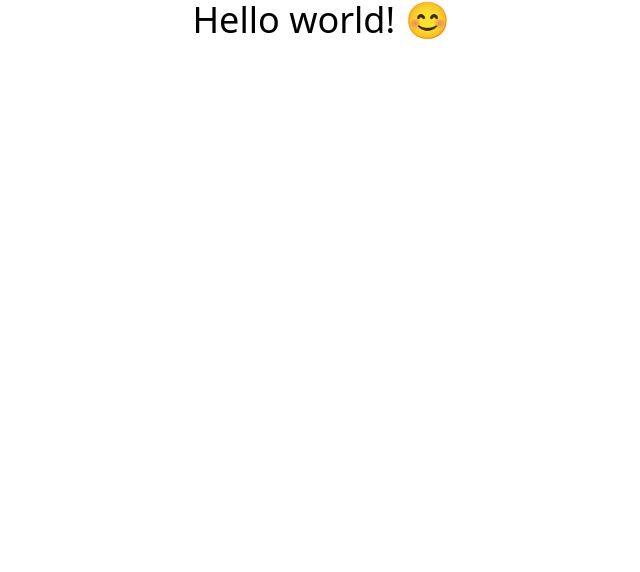
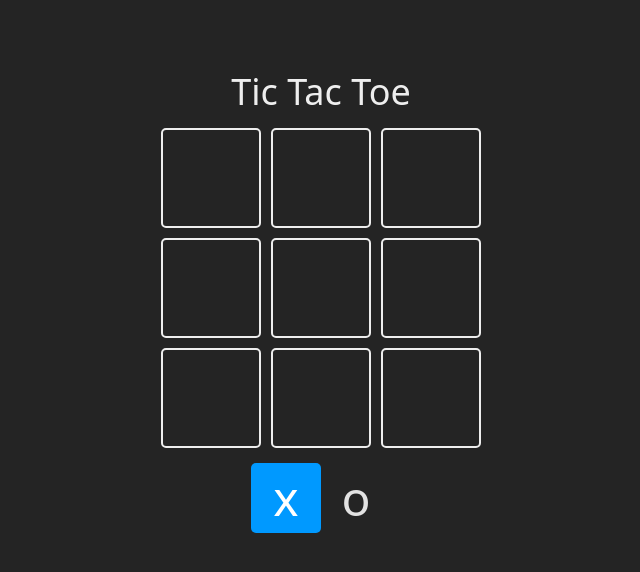
Before and after one commit to danielmateu/tic-tac-toe, a React (Vite) app: page / in a window 1280 px wide. Shown: the top 572 px of the page, without its empty margins (319-959 px from the left). Built offline with nearby package versions, Linux system fonts and the light colour scheme.

Commit message:
Reseteo del estado

```diff
--- /dev/null
+++ b/src/App.css
@@ -0,0 +1,44 @@
+#root {
+    max-width: 1280px;
+    margin: 0 auto;
+    padding: 2rem;
+    text-align: center;
+}
+
+.logo {
+    height: 6em;
+    padding: 1.5em;
+    will-change: filter;
+}
+
+.logo:hover {
+    filter: drop-shadow(0 0 2em #646cffaa);
+}
+
+.logo.react:hover {
+    filter: drop-shadow(0 0 2em #61dafbaa);
+}
+
+@keyframes logo-spin {
+    from {
+        transform: rotate(0deg);
+    }
+
+    to {
+        transform: rotate(360deg);
+    }
+}
+
+@media (prefers-reduced-motion: no-preference) {
+    a:nth-of-type(2) .logo {
+        animation: logo-spin infinite 20s linear;
+    }
+}
+
+.card {
+    padding: 2em;
+}
+
+.read-the-docs {
+    color: #888;
+}
--- a/src/App.jsx
+++ b/src/App.jsx
@@ -1,13 +1,116 @@
 
+import './App.css'
 
+import { useState } from 'react'
+import { Square } from './components/Square'
+
+const TURNS = {
+  X: 'x',
+  O: 'o'
+
+}
+
+const WINNER_COMBOS = [
+  [0, 1, 2],
+  [3, 4, 5],
+  [6, 7, 8],
+  [0, 3, 6],
+  [1, 4, 7],
+  [2, 5, 8],
+  [0, 4, 8],
+  [2, 4, 6],
+]
 
 function App() {
 
+  const [board, setBoard] = useState(Array(9).fill(null))
+  const [turn, setTurn] = useState(TURNS.X)
+  const [winner, setWinner] = useState(null)
+
+  /**
+   * If the board has a value at the first index of a winning combo, and that value is the same as the
+   * value at the second index of the winning combo, and that value is the same as the value at the
+   * third index of the winning combo, then return the value at the first index of the winning combo
+   * @returns The winner of the game.
+   */
+  const checkWinner = (boardToCheck) => {
+    for (const combo of WINNER_COMBOS) {
+      const [a, b, c] = combo
+      if (
+        boardToCheck[a] &&
+        boardToCheck[a] === boardToCheck[b] &&
+        boardToCheck[a] === boardToCheck[c]
+      ) {
+        return boardToCheck[a]
+      }
+    }
+    return null
+  }
+
+  const updateBoard = (index) => {
+    //No actualizar la posicion si ya hay algo o hay ganador
+    if (board[index] || winner) return
+    //Actualizar el tablero
+    const newBoard = [...board]
+    newBoard[index] = turn
+    setBoard(newBoard)
+    //Cambiar el turno
+    const newTurn = turn === TURNS.X ? TURNS.O : TURNS.X;
+    setTurn(newTurn)
+
+    //revisar si hay ganador
+    const newWinner = checkWinner(newBoard);
+    if (newWinner) {
+      setWinner(newWinner)
+    }// Check if game is over
+  }
+
+  const resetGame = () => {
+    setBoard(Array(9).fill(null))
+    setTurn(TURNS.X)
+    setWinner(null)
+  }
 
   return (
-    <div className="App">
-      <h1 className="text-4xl text-center">Hello world! 😊</h1>
-    </div>
+    <main className="board">
+      <h1 className="text-4xl">Tic Tac Toe</h1>
+      <section className="game">
+        {
+          board.map((_, index) => (
+            <Square key={index} index={index} updateBoard={updateBoard}>
+              {board[index]}
+            </Square>
+          ))
+        }
+      </section>
+
+      <section className="turn">
+        <Square isSelected={turn === TURNS.X}>{TURNS.X}</Square>
+        <Square isSelected={turn === TURNS.O}>{TURNS.O}</Square>
+      </section>
+
+      {
+        winner !== null && (
+          <section className="winner">
+            <div className="text">
+              <h2>
+                {
+                  winner === false ? 'Empate' : 'Ganó'
+                }
+              </h2>
+              <header className="win">
+                {winner && <Square>{winner}</Square>}
+              </header>
+
+              <footer>
+                <button onClick={resetGame}>Empezar de nuevo</button>
+
+              </footer>
+            </div>
+          </section>
+        )
+      }
+    </main>
   )
 }
 
--- /dev/null
+++ b/src/components/Square.jsx
@@ -0,0 +1,16 @@
+
+
+export const Square = ({children, isSelected, updateBoard, index}) => {
+
+    // const className = `square ${isSelected ? 'is-selected' : ''}`;
+
+    const handleClick = () => {
+        updateBoard(index)
+    }
+
+    return (
+        <div className={`square ${isSelected ? 'is-selected' : ''}`} onClick={handleClick}>
+            {children}
+        </div>
+    )
+}
--- a/src/index.css
+++ b/src/index.css
@@ -1,3 +1,135 @@
 @tailwind base;
 @tailwind components;
 @tailwind utilities;
+
+:root {
+    font-family: system-ui, -apple-system, BlinkMacSystemFont, 'Segoe UI', Roboto, Oxygen, Ubuntu, Cantarell, 'Open Sans', 'Helvetica Neue', sans-serif;
+    font-size: 16px;
+    line-height: 24px;
+    font-weight: 400;
+
+    color-scheme: light dark;
+    color: rgba(255, 255, 255, 0.87);
+    background-color: #242424;
+
+    font-synthesis: none;
+    text-rendering: optimizeLegibility;
+    -webkit-font-smoothing: antialiased;
+    -moz-osx-font-smoothing: grayscale;
+    -webkit-text-size-adjust: 100%;
+}
+
+body {
+    margin: 0;
+    display: flex;
+    justify-content: center;
+    min-width: 320px;
+    min-height: 100vh;
+}
+
+* {
+    padding: 0;
+    margin: 0;
+    box-sizing: border-box;
+}
+
+.board {
+    width: fit-content;
+    margin: 40px auto;
+    text-align: center;
+}
+
+.board h1 {
+    color: #eee;
+    margin-bottom: 16px;
+}
+
+.board button {
+    padding: 8px 12px;
+    margin: 25px;
+    background: transparent;
+    border: 2px solid #eee;
+    color: #eee;
+    width: 100px;
+    border-radius: 5px;
+    transition: 0.2s;
+    font-weight: bold;
+    cursor: pointer;
+}
+
+.board button:hover {
+    background: #eee;
+    color: #222;
+}
+
+.board .game {
+    display: grid;
+    grid-template-columns: repeat(3, 1fr);
+    gap: 10px;
+}
+
+.turn {
+    display: flex;
+    justify-content: center;
+    margin: 15px auto;
+    width: fit-content;
+    position: relative;
+    border-radius: 10px;
+}
+
+.turn .square,
+.winner .square {
+    width: 70px;
+    height: 70px;
+    pointer-events: none;
+    border-color: transparent;
+}
+
+.square.is-selected {
+    color: #fff;
+    background: #09f;
+}
+
+.winner {
+    position: absolute;
+    width: 100vw;
+    height: 100vh;
+    top: 0;
+    left: 0;
+    display: grid;
+    place-items: center;
+    background-color: rgba(0, 0, 0, 0.7);
+}
+
+.winner .text {
+    background: #111;
+    height: 300px;
+    width: 320px;
+    border: 2px solid #eee;
+    border-radius: 10px;
+    display: flex;
+    flex-direction: column;
+    justify-content: center;
+    align-items: center;
+    gap: 20px;
+}
+
+.winner .win {
+    margin: 0 auto;
+    width: fit-content;
+    border: 2px solid #eee;
+    border-radius: 10px;
+    display: flex;
+    gap: 15px;
+}
+
+.square {
+    width: 100px;
+    height: 100px;
+    border: 2px solid #eee;
+    border-radius: 5px;
+    display: grid;
+    place-items: center;
+    cursor: pointer;
+    font-size: 48px;
+}
```
